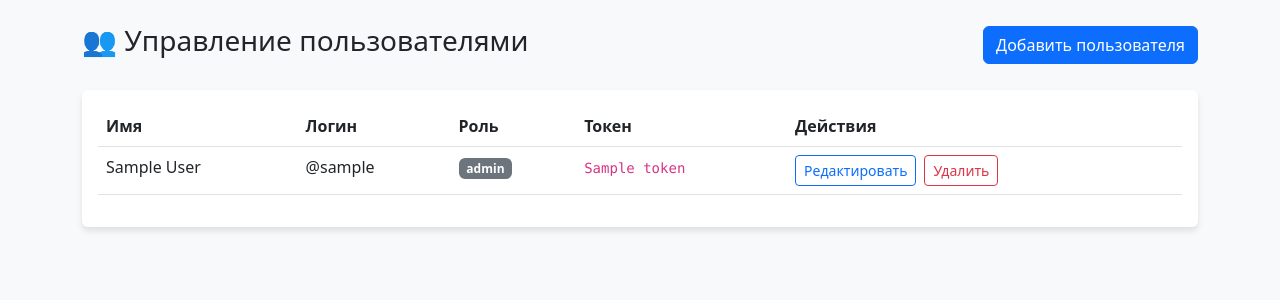
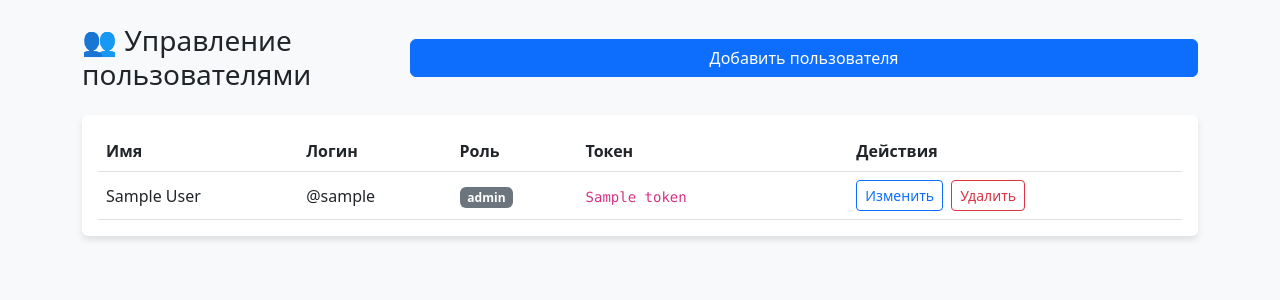
Before and after one commit to IRONINBEAT/media_content_distribution_system, a FastAPI app: template backend/templates/admin_users.html in a window 1280 px wide. Shown: the part 56-356 px from the top of the page. Run offline with FastAPI, Linux system fonts and the light colour scheme; the template is opened without the code that fills it: most values are stand-ins (such as "Sample title", 1, 10 or a date in 2020).

Commit message:
redesigned user role

```diff
--- a/backend/templates/admin_users.html
+++ b/backend/templates/admin_users.html
@@ -1,13 +1,15 @@
 {% extends "base.html" %}
 {% block content %}
-<div class="d-flex justify-content-between align-items-center mb-4">
-    <h3>👥 Управление пользователями</h3>
-    <button class="btn btn-primary" data-bs-toggle="modal" data-bs-target="#addUserModal">Добавить пользователя</button>
+<div class="d-flex flex-column flex-sm-row justify-content-between align-items-start align-items-sm-center mb-4 gap-3">
+    <h3 class="mb-0">👥 Управление пользователями</h3>
+    <button class="btn btn-primary w-100 w-sm-auto" data-bs-toggle="modal" data-bs-target="#addUserModal">
+        Добавить пользователя
+    </button>
 </div>
 
 <div class="card">
-    <div class="card-body">
-        <table class="table">
+    <div class="card-body p-0 p-sm-3"> <div class="table-responsive">
+            <table class="table table-hover align-middle mb-0">
                 <thead>
                     <tr>
                         <th>Имя</th>
@@ -20,22 +22,24 @@
                 <tbody>
                     {% for u in all_users %}
                     <tr>
-                    <td>{{ u.full_name }}</td>
+                        <td class="text-nowrap">{{ u.full_name }}</td>
                         <td>@{{ u.username }}</td>
                         <td>
                             <span class="badge {% if u.role=='admin' %}bg-danger{% elif u.role=='operator' %}bg-info{% else %}bg-secondary{% endif %}">
                                 {{ u.role }}
                             </span>
                         </td>
-                    <td><code>{{ u.token }}</code></td>
-                    <td>
+                        <td style="min-width: 150px;">
+                            <code style="word-break: break-all; white-space: normal;">{{ u.token }}</code>
+                        </td>
+                        <td class="text-nowrap">
                             <div class="d-flex gap-2">
                                 <button class="btn btn-sm btn-outline-primary"
                                     onclick="editUser('{{ u.id }}', '{{ u.full_name }}', '{{ u.username }}', '{{ u.role }}')">
-                                Редактировать
+                                    Изменить
                                 </button>
                                 {% if u.id != user.id %}
-                            <form method="post" action="/web/admin/user/delete" onsubmit="return confirm('Удалить пользователя?');">
+                                <form method="post" action="/web/admin/user/delete" onsubmit="return confirm('Удалить?');" class="d-inline">
                                     <input type="hidden" name="user_id" value="{{ u.id }}">
                                     <button type="submit" class="btn btn-sm btn-outline-danger">Удалить</button>
                                 </form>
@@ -48,10 +52,10 @@
             </table>
         </div>
     </div>
+</div>
 
 <div class="modal fade" id="addUserModal" tabindex="-1">
-    <div class="modal-dialog">
-        <form method="post" action="/web/admin/user/create" class="modal-content">
+    <div class="modal-dialog modal-dialog-centered"> <form method="post" action="/web/admin/user/create" class="modal-content">
             <div class="modal-header">
                 <h5 class="modal-title">Новый пользователь</h5>
                 <button type="button" class="btn-close" data-bs-dismiss="modal"></button>
@@ -72,24 +76,24 @@
                 <div class="mb-3">
                     <label class="form-label">Роль</label>
                     <select name="role" class="form-select">
-                        <option value="video_uploader">Video Uploader (Только контент)</option>
-                        <option value="operator">Operator (Контент + Устройства)</option>
-                        <option value="admin">Admin (Полный доступ)</option>
+                        <option value="video_uploader">Video Uploader</option>
+                        <option value="operator">Operator</option>
+                        <option value="admin">Admin</option>
                     </select>
                 </div>
             </div>
             <div class="modal-footer">
-                <button type="submit" class="btn btn-primary">Создать</button>
+                <button type="submit" class="btn btn-primary w-100">Создать</button>
             </div>
         </form>
     </div>
 </div>
 
 <div class="modal fade" id="editUserModal" tabindex="-1">
-    <div class="modal-dialog">
+    <div class="modal-dialog modal-dialog-centered">
         <form method="post" action="/web/admin/user/edit" class="modal-content">
             <div class="modal-header">
-                <h5 class="modal-title">Редактирование пользователя</h5>
+                <h5 class="modal-title">Редактирование</h5>
                 <button type="button" class="btn-close" data-bs-dismiss="modal"></button>
             </div>
             <div class="modal-body">
@@ -104,7 +108,7 @@
                 </div>
                 <div class="mb-3">
                     <label class="form-label">Новый пароль</label>
-                    <input type="password" name="password" class="form-control" placeholder="Оставьте пустым, если не хотите менять">
+                    <input type="password" name="password" class="form-control" placeholder="Оставьте пустым, если не меняете">
                 </div>
                 <div class="mb-3">
                     <label class="form-label">Роль</label>
@@ -117,7 +121,7 @@
             </div>
             <div class="modal-footer">
                 <button type="button" class="btn btn-secondary" data-bs-dismiss="modal">Отмена</button>
-                <button type="submit" class="btn btn-primary">Сохранить изменения</button>
+                <button type="submit" class="btn btn-primary">Сохранить</button>
             </div>
         </form>
     </div>
@@ -129,7 +133,6 @@ function editUser(id, name, username, role) {
     document.getElementById('edit_full_name').value = name;
     document.getElementById('edit_username').value = username;
     document.getElementById('edit_role').value = role;
-
     new bootstrap.Modal(document.getElementById('editUserModal')).show();
 }
 </script>
```
Lines whose indentation alone changed are shown as unchanged.
